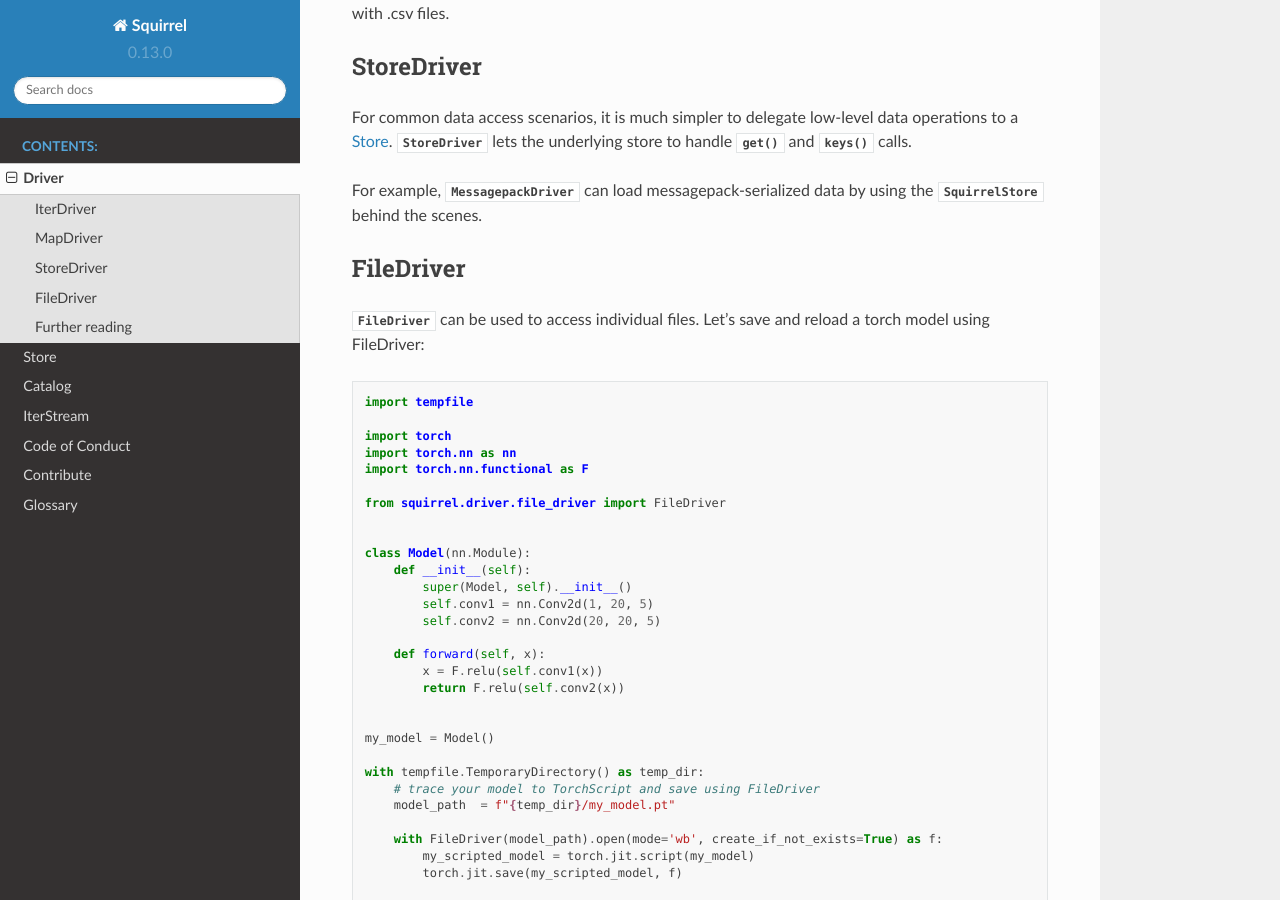
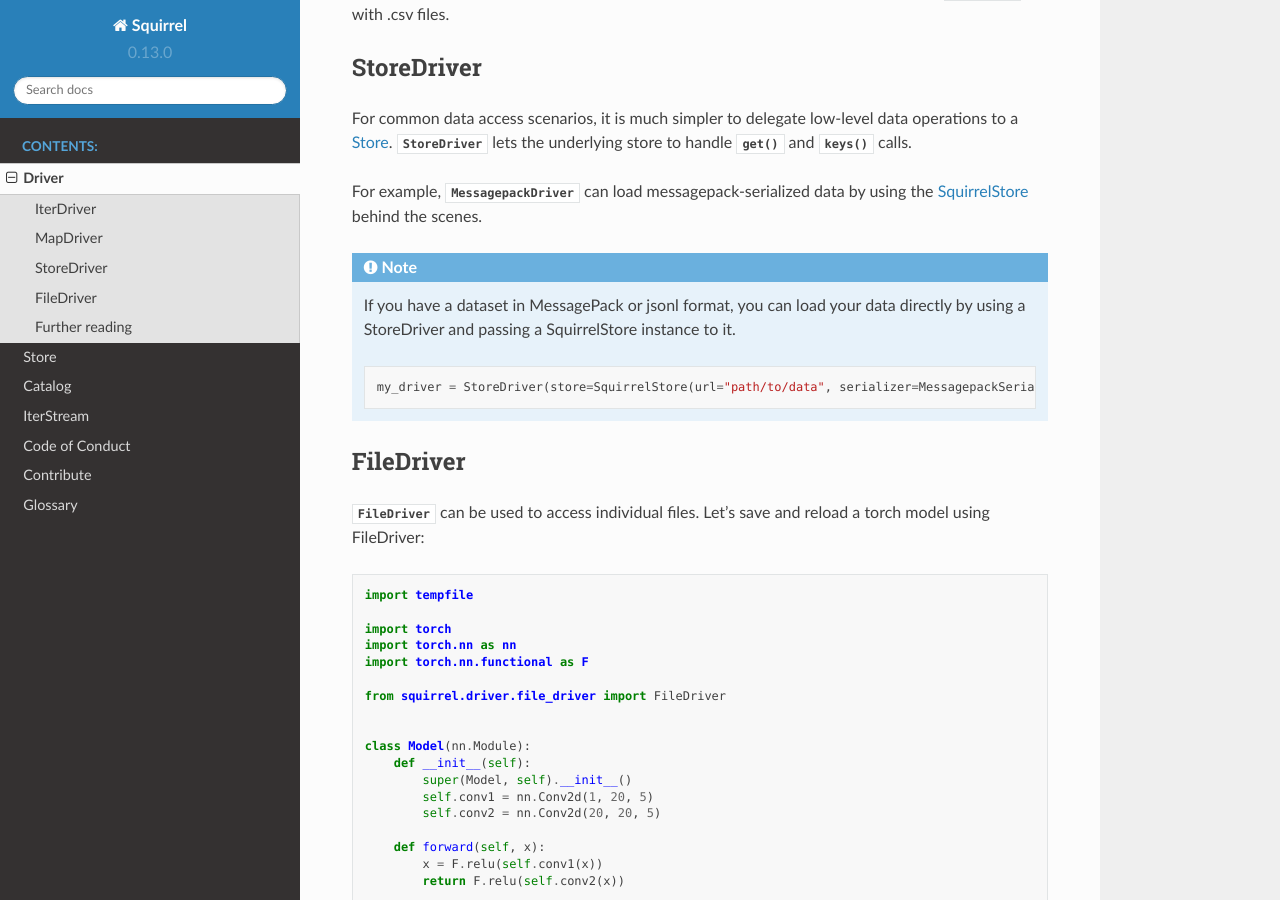
Before and after one commit to merantix-momentum/squirrel-core, a Sphinx documentation site: the page built from docs/usage/driver.rst, in a window 1280 px wide and 900 px high, scrolled down 2819 px. Built offline with Sphinx 7.4.7 and the Read the Docs theme 2.0.0, drawn with Linux system fonts in a browser that asks for light colours; the version number is read from the project's files by our own code; some of the changed text lies outside the part shown.

Commit message:
update references with path to rst

```diff
--- a/docs/conf.py
+++ b/docs/conf.py
@@ -76,6 +76,8 @@
     "squirrel-datasets": ("https://squirrel-datasets-core.readthedocs.io/en/latest", None),
 }
 
+autosectionlabel_prefix_document = True
+
 # -- Options for HTML output -------------------------------------------------
 
 # The theme to use for HTML and HTML Help pages.  See the documentation for
--- a/docs/usage/driver.rst
+++ b/docs/usage/driver.rst
@@ -60,9 +60,9 @@
 
 .. note::
 
-    It is required to define the ``name`` class variable if this driver is intended to be registered with a source in a :ref:`Catalog`.
+    It is required to define the ``name`` class variable if this driver is intended to be registered with a source in a :ref:`Catalog <usage/catalog:Catalog>`.
     When loading the driver of a source (via the :py:meth:`get_driver` method), the driver name defined in the source
-    is checked against the ``name``s of all available drivers to find the target driver.
+    is checked against the ``name``\s of all available drivers to find the target driver.
 
     To see how you can register your custom driver so that it can be used with a Catalog, refer to the `Plugin Tutorial`.
 
@@ -141,11 +141,22 @@
 
 StoreDriver
 -----------
-For common data access scenarios, it is much simpler to delegate low-level data operations to a :ref:`Store <store>`.
+For common data access scenarios, it is much simpler to delegate low-level data operations to a :ref:`Store <usage/store:Store>`.
 :py:class:`StoreDriver` lets the underlying store to handle :py:meth:`get` and :py:meth:`keys` calls.
 
-For example, :py:class:`MessagepackDriver` can load messagepack-serialized data by using the :py:class:`SquirrelStore`
+For example, :py:class:`MessagepackDriver` can load messagepack-serialized data by using the :ref:`usage/store:SquirrelStore`
 behind the scenes.
+
+.. note::
+
+    If you have a dataset in MessagePack or jsonl format, you can load your data directly by using a StoreDriver and
+    passing a SquirrelStore instance to it.
+
+    .. code-block:: python
+
+        my_driver = StoreDriver(store=SquirrelStore(url="path/to/data", serializer=MessagepackSerializer()))
+
+
 
 FileDriver
 ----------
@@ -194,7 +205,7 @@
 
 Further reading
 ---------------
-Drivers can be registered as part of a :py:class:`~squirrel.catalog.source.Source` in a :ref:`Catalog <catalog>`.
+Drivers can be registered as part of a :py:class:`~squirrel.catalog.source.Source` in a :ref:`Catalog <usage/catalog:Catalog>`.
 
 `squirrel-datasets <https://squirrel-datasets-core.readthedocs.io/en/latest/>`_ provides drivers to load data from
 various datasets.
```
Also changed, not shown: other parts of docs/usage/driver.rst (+1 -1 lines).
